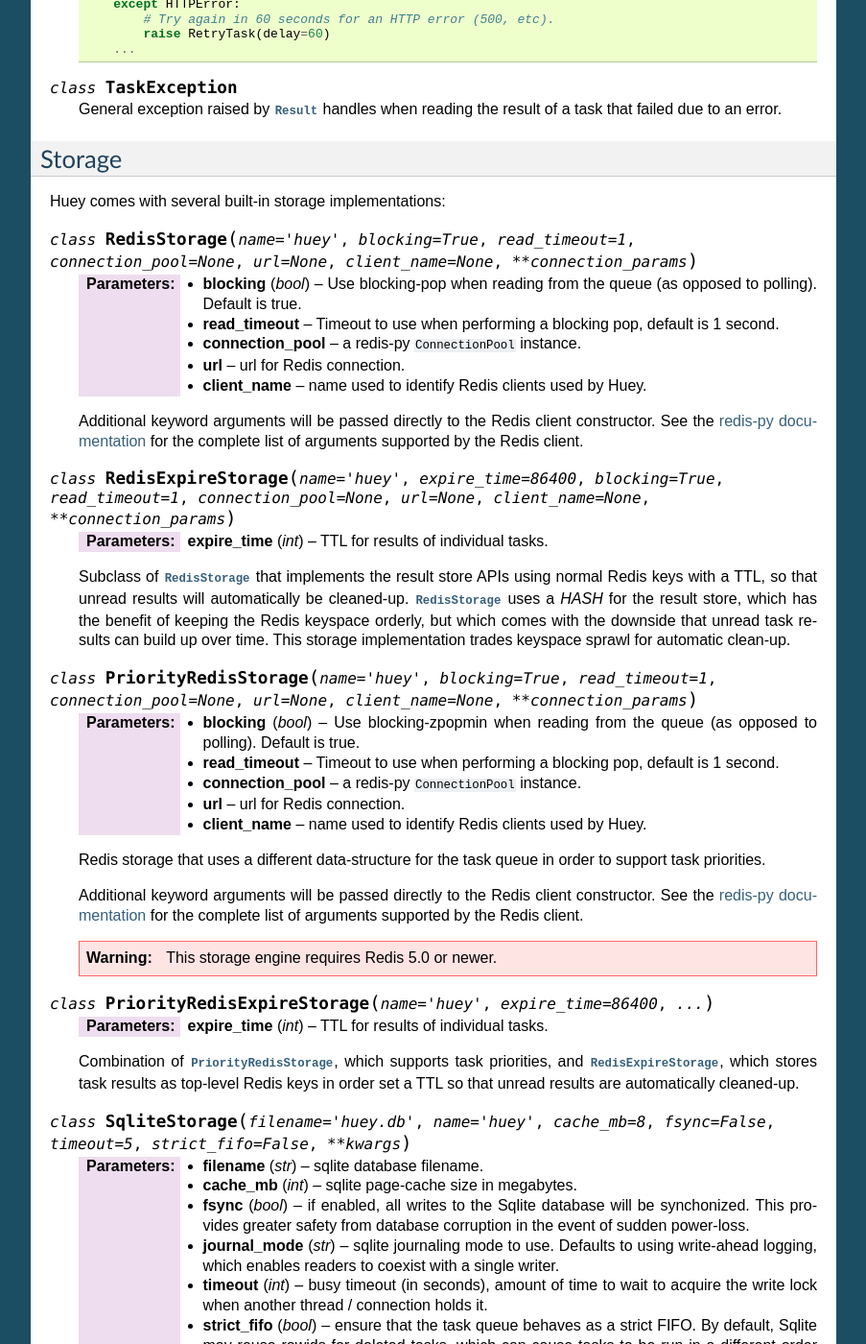
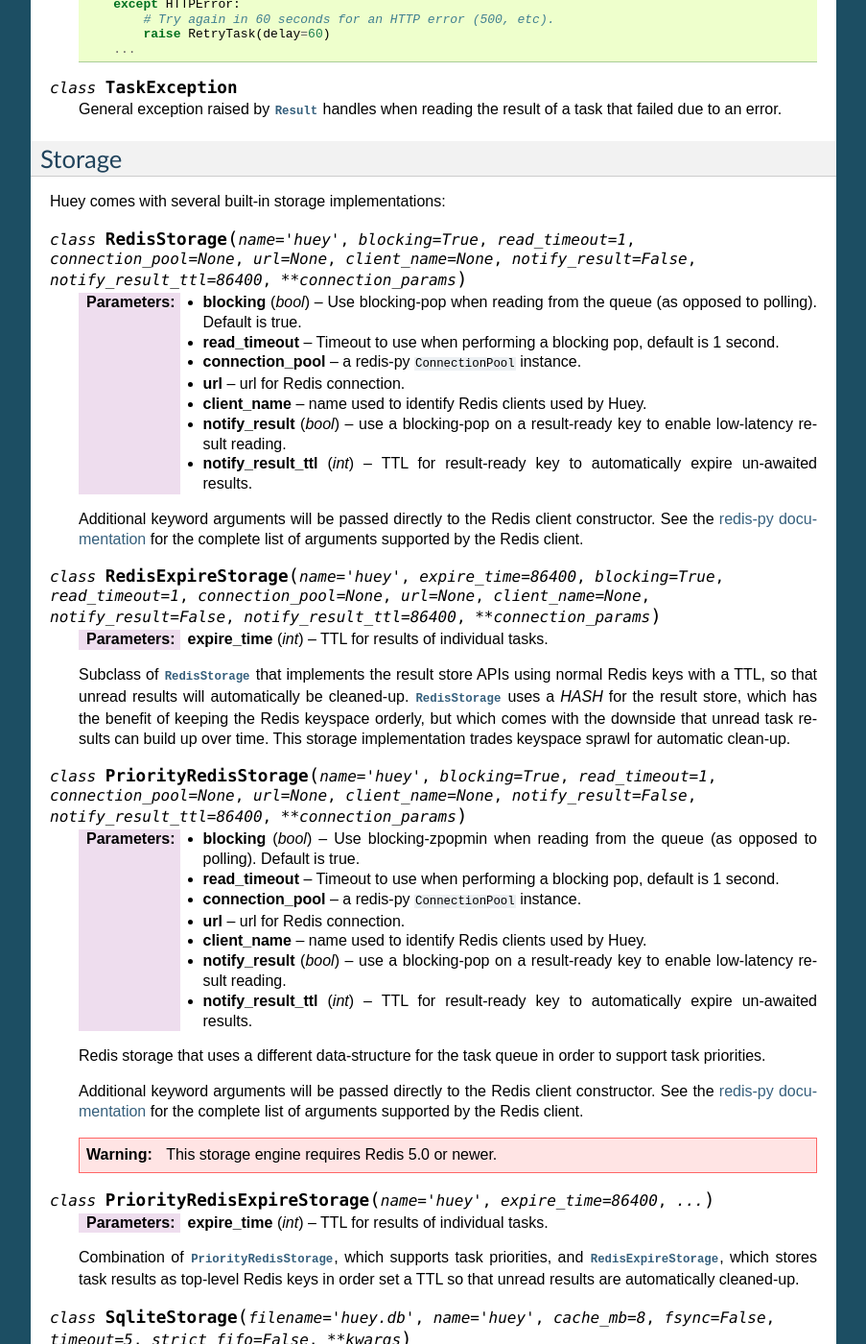
Before and after one commit to coleifer/huey, a Sphinx documentation site: the page built from docs/api.rst, in a window 1280 px wide and 1400 px high, scrolled down 33085 px. Shown: the whole window at 96% size, without its empty margins (198-1101 px from the left). Built offline with Sphinx 7.4.7, drawn with Linux system fonts in a browser that asks for light colours; some of the changed text lies outside the part shown.

Commit message:
Expand docs to cover low-latency result stuff

```diff
--- a/docs/api.rst
+++ b/docs/api.rst
@@ -2130,7 +2130,7 @@
 
 Huey comes with several built-in storage implementations:
 
-.. py:class:: RedisStorage(name='huey', blocking=True, read_timeout=1, connection_pool=None, url=None, client_name=None, **connection_params)
+.. py:class:: RedisStorage(name='huey', blocking=True, read_timeout=1, connection_pool=None, url=None, client_name=None, notify_result=False, notify_result_ttl=86400, **connection_params)
 
     :param bool blocking: Use blocking-pop when reading from the queue (as
         opposed to polling). Default is true.
@@ -2139,13 +2139,17 @@
     :param connection_pool: a redis-py ``ConnectionPool`` instance.
     :param url: url for Redis connection.
     :param client_name: name used to identify Redis clients used by Huey.
+    :param bool notify_result: use a blocking-pop on a result-ready key to
+        enable low-latency result reading.
+    :param int notify_result_ttl: TTL for result-ready key to automatically
+        expire un-awaited results.
 
     Additional keyword arguments will be passed directly to the Redis client
     constructor. See the `redis-py documentation <https://redis-py.readthedocs.io/en/latest/>`_
     for the complete list of arguments supported by the Redis client.
 
 
-.. py:class:: RedisExpireStorage(name='huey', expire_time=86400, blocking=True, read_timeout=1, connection_pool=None, url=None, client_name=None, **connection_params)
+.. py:class:: RedisExpireStorage(name='huey', expire_time=86400, blocking=True, read_timeout=1, connection_pool=None, url=None, client_name=None, notify_result=False, notify_result_ttl=86400, **connection_params)
 
     :param int expire_time: TTL for results of individual tasks.
 
@@ -2158,7 +2162,7 @@
     clean-up.
 
 
-.. py:class:: PriorityRedisStorage(name='huey', blocking=True, read_timeout=1, connection_pool=None, url=None, client_name=None, **connection_params)
+.. py:class:: PriorityRedisStorage(name='huey', blocking=True, read_timeout=1, connection_pool=None, url=None, client_name=None, notify_result=False, notify_result_ttl=86400, **connection_params)
 
     :param bool blocking: Use blocking-zpopmin when reading from the queue (as
         opposed to polling). Default is true.
@@ -2167,6 +2171,10 @@
     :param connection_pool: a redis-py ``ConnectionPool`` instance.
     :param url: url for Redis connection.
     :param client_name: name used to identify Redis clients used by Huey.
+    :param bool notify_result: use a blocking-pop on a result-ready key to
+        enable low-latency result reading.
+    :param int notify_result_ttl: TTL for result-ready key to automatically
+        expire un-awaited results.
 
     Redis storage that uses a different data-structure for the task queue in
     order to support task priorities.
@@ -2261,12 +2269,14 @@
 
     .. py:method:: flush_schedule()
 
-    .. py:method:: put_data(key, value)
+    .. py:method:: put_data(key, value, is_result=False)
 
     .. py:method:: peek_data(key)
 
     .. py:method:: pop_data(key)
 
+    .. py:method:: wait_result(key, timeout=None, backoff=1.15, max_delay=1.0)
+
     .. py:method:: put_if_empty(key, value)
 
     .. py:method:: has_data_for_key(key)
```
